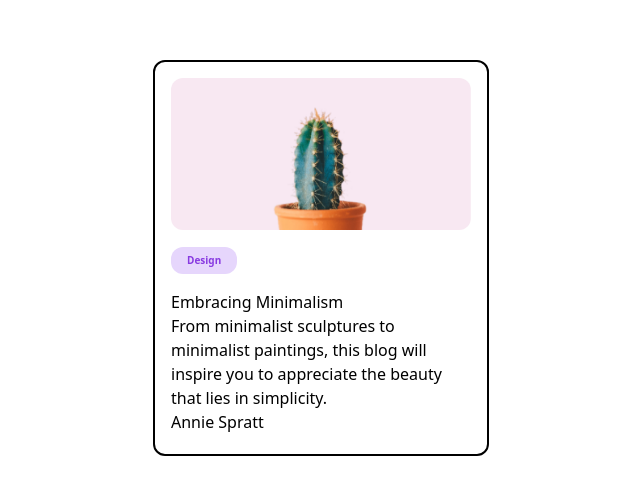
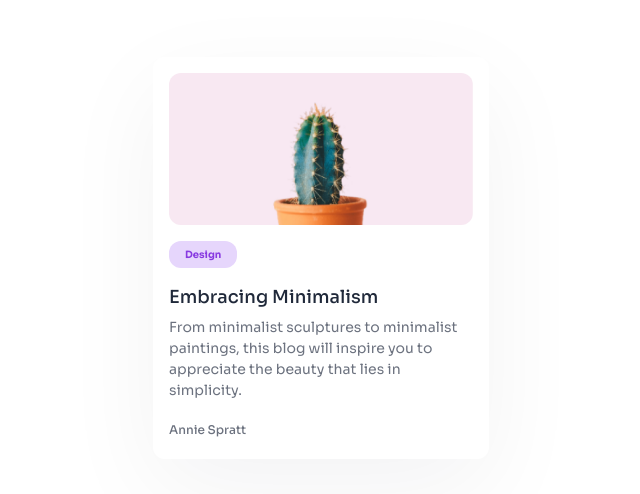
Before and after one commit to FShinoda/devchallenges-minimal-card-blog, a website: page src/index.html in a window 1280 px wide. Shown: the part 142-636 px from the top of the page, without its empty margins (319-959 px from the left). Drawn offline with Linux system fonts and the light colour scheme; a web font is replaced by a local one.

Commit message:
feat: header, paragraph & author done

```diff
--- a/src/index.html
+++ b/src/index.html
@@ -9,16 +9,18 @@
 </head>
 
 <body>
-    <div class="flex items-center justify-center h-screen">
-        <div class="border-2 border-solid border-black w-[336px] p-[16px] pb-[20px] rounded-xl">
+    <div class="flex items-center justify-center h-screen font-['Sora']">
+        <div class=" w-[336px] p-[16px] pb-[20px] rounded-xl shadow-[0_30px_100px_0_rgba(17,23,41,0.05)]">
             <img src="./images/cactus_img.jpg" alt="cactus" class="h-[152px] rounded-xl mb-[16px]">
             <div class="bg-light-purple text-strong-purple font-bold px-[16px] py-[6px] text-[10px] inline-block rounded-xl mb-[16px]">
                 Design
             </div>
-            <h1>Embracing Minimalism</h1>
-            <p>From minimalist sculptures to minimalist paintings, this blog will inspire you to appreciate the beauty that lies in simplicity.</p>
-            <h2>Annie Spratt</h2>
+            <h1 class="font-medium text-[18px] text-almost-black pb-[6px]">Embracing Minimalism</h1>
+            <p class="text-[14px] text-dark-gray font-normal pb-[20px]">From minimalist sculptures to minimalist paintings, this blog will inspire you to appreciate the beauty that lies in simplicity.</p>
+            <h2 class="text-[12px] text-dark-gray font-medium">Annie Spratt</h2>
+
         </div>
+
     </div>
 
 </body>
```
Also changed, not shown: public/styles.css.
